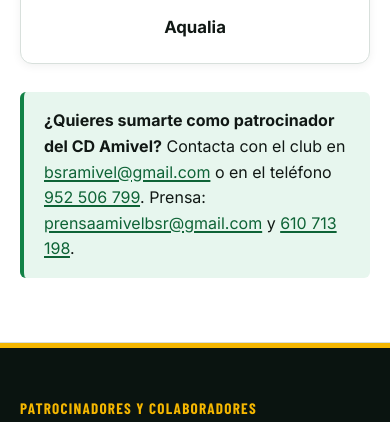
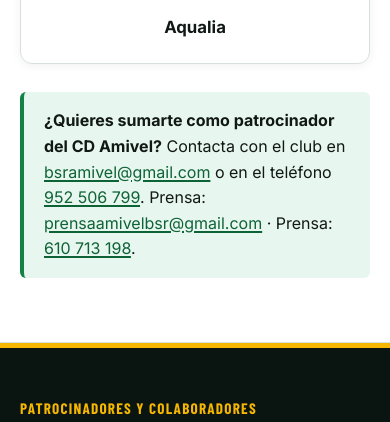
Before and after one commit to Cdamivel/cdamivel.github.io, a plain HTML site: page patrocinadores.html in a window 390 px wide. Shown: the part 2572-2994 px from the top of the page. Drawn offline with nearby package versions, Linux system fonts and the light colour scheme; a web font is replaced by a local one.

Commit message:
Label the press phone next to 610 713 198 on the sponsors page.
Co-authored-by: makanaki1983 <makanaki1983@users.noreply.github.com>

```diff
--- a/patrocinadores.html
+++ b/patrocinadores.html
@@ -144,7 +144,7 @@
         </div>
 
         <div class="info-box" style="margin-top:1.75rem;">
-          <strong>¿Quieres sumarte como patrocinador del CD Amivel?</strong> Contacta con el club en <a href="mailto:bsramivel@gmail.com">bsramivel@gmail.com</a> o en el teléfono <a href="tel:+34952506799">952 506 799</a>. Prensa: <a href="mailto:prensaamivelbsr@gmail.com">prensaamivelbsr@gmail.com</a> y <a href="tel:+34610713198">610 713 198</a>.
+          <strong>¿Quieres sumarte como patrocinador del CD Amivel?</strong> Contacta con el club en <a href="mailto:bsramivel@gmail.com">bsramivel@gmail.com</a> o en el teléfono <a href="tel:+34952506799">952 506 799</a>. Prensa: <a href="mailto:prensaamivelbsr@gmail.com">prensaamivelbsr@gmail.com</a> · Prensa: <a href="tel:+34610713198">610 713 198</a>.
         </div>
       </div>
     </section>
```
